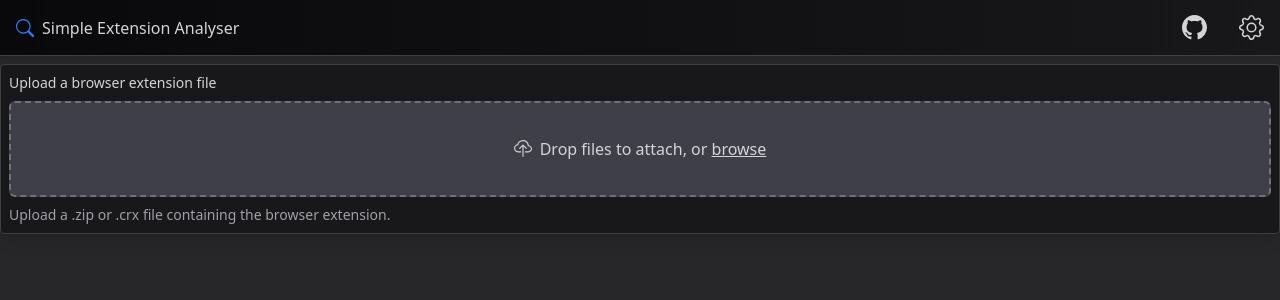
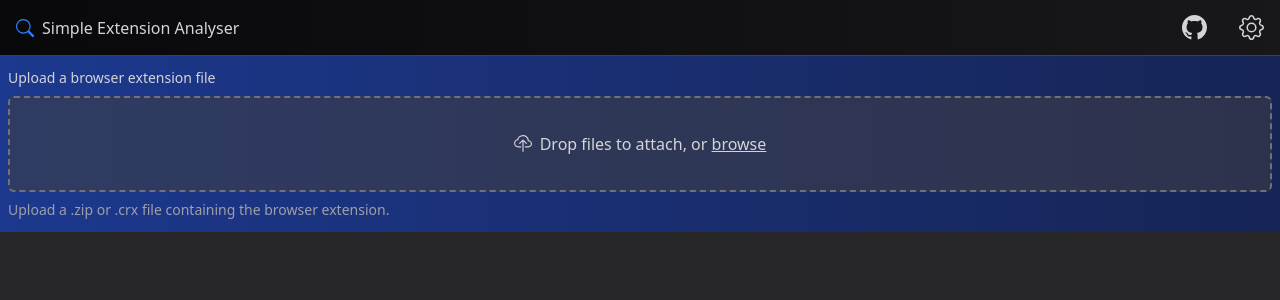
Before and after one commit to Appropriately/simple-extension-analyser, a React (Vite) app in the folder webapp/: page / in a window 1280 px wide. Shown: the top 300 px of the page. Built offline with nearby package versions, Linux system fonts and the light colour scheme.

Commit message:
chore(ui): reduce padding and replace home page card with gradient background

```diff
--- a/webapp/src/components/ui/forms/input-drop.tsx
+++ b/webapp/src/components/ui/forms/input-drop.tsx
@@ -1,6 +1,8 @@
 import { ChangeEvent, DragEvent, InputHTMLAttributes } from "react";
 
 import Icon from "../icon";
+
+const DRAG_BG = "bg-zinc-700/80";
 
 interface Props extends InputHTMLAttributes<HTMLInputElement> {
   onFileChange?: (file?: File) => void;
@@ -17,11 +19,11 @@ function InputDrop({ className, onFileChange, ...props }: Props) {
 
   const onDragOver = (event: DragEvent<HTMLLabelElement>) => {
     event.preventDefault();
-    event.currentTarget.classList.add("bg-zinc-800");
+    event.currentTarget.classList.add(DRAG_BG);
   };
 
   const onDragLeave = (event: DragEvent<HTMLLabelElement>) => {
-    event.currentTarget.classList.remove("bg-zinc-800");
+    event.currentTarget.classList.remove(DRAG_BG);
   };
 
   const onDrop = (event: DragEvent<HTMLLabelElement>) => {
@@ -39,7 +41,7 @@ function InputDrop({ className, onFileChange, ...props }: Props) {
   return (
     <div className={`w-full ${className ? className : ""}`}>
       <label
-        className="flex justify-center w-full h-24 px-4 transition bg-zinc-700 border-2 border-zinc-500 border-dashed rounded-md appearance-none cursor-pointer hover:border-zinc-600 focus:outline-none"
+        className="flex justify-center w-full h-24 px-4 transition bg-zinc-700/60 border-2 border-zinc-500 border-dashed rounded-md appearance-none cursor-pointer hover:border-zinc-400 focus:outline-none"
         onDrop={onDrop}
         onDragOver={onDragOver}
         onDragLeave={onDragLeave}
--- a/webapp/src/features/extension/components/viewer.tsx
+++ b/webapp/src/features/extension/components/viewer.tsx
@@ -45,7 +45,7 @@ function Viewer({ extension, extensionComponent, entryComponent }: Props) {
         </div>
       </div>
 
-      <div className="grow border-l-1 border-zinc-700 p-3 overflow-auto h-[calc(100vh-3.5rem)]">
+      <div className="grow border-l-1 border-zinc-700 p-2 overflow-auto h-[calc(100vh-3.5rem)]">
         <nav className="mb-3">
           <ol className="flex items-center gap-x-2">
             <li>
--- a/webapp/src/routes/index.tsx
+++ b/webapp/src/routes/index.tsx
@@ -2,7 +2,6 @@ import { useDispatch } from "react-redux";
 
 import ExtensionSelect from "@/components/routes/home/extension-select";
 import Extensions from "@/components/routes/home/extensions";
-import { Card } from "@/components/ui";
 import { Extension } from "@/features/extension";
 import { addExtension } from "@/stores";
 import { createFileRoute, useNavigate } from "@tanstack/react-router";
@@ -23,14 +22,16 @@ function Home() {
   };
 
   return (
-    <div className="container mx-auto pt-2">
-      <Card className="mb-3">
-        <Card.Body>
+    <>
+      <div className="bg-gradient-to-r from-blue-900 to-blue-950 py-3">
+        <div className="container mx-auto px-2">
           <ExtensionSelect onUpdate={setExtension} />
-        </Card.Body>
-      </Card>
+        </div>
+      </div>
 
-      <Extensions />
-    </div>
+      <div className="container mx-auto px-2 mt-3">
+        <Extensions />
+      </div>
+    </>
   );
 }
```
Also changed, not shown: 1 other file (tests, documents, lock files or other folders).
